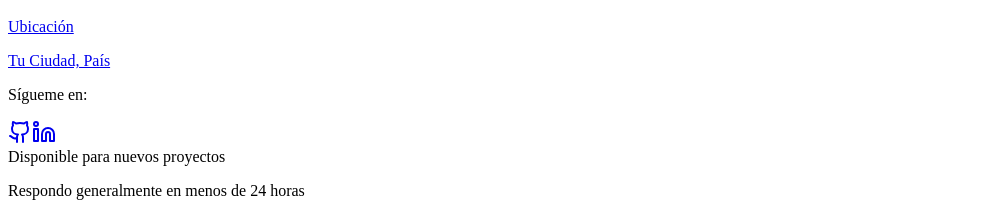
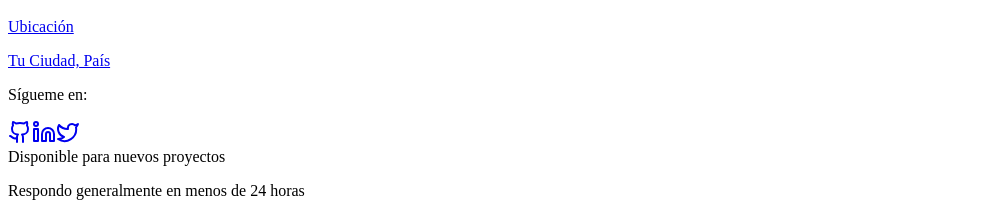
Before and after one commit to toastserial/Portafolio-Juan-Carloa-Ochoa, a React (Vite) app: page / in a window 1280 px wide. Shown: the part 7460-7680 px from the top of the page, without its empty margins (0-995 px from the left). Built offline with nearby package versions, Linux system fonts and the light colour scheme; the HTML template or start-up script is replaced by a standard one.

Commit message:
Quitando variables no utilizadas.

```diff
--- a/src/components/layout/Footer.tsx
+++ b/src/components/layout/Footer.tsx
@@ -1,7 +1,7 @@
 // src/components/layout/Footer.tsx
 import React from 'react';
 import { Link } from 'react-router-dom';
-import { Github, Linkedin, Mail, Twitter, Heart, ArrowUp } from 'lucide-react';
+import { Github, Linkedin, Mail, ArrowUp } from 'lucide-react';
 
 export const Footer: React.FC = () => {
   const currentYear = new Date().getFullYear();
--- a/src/components/sections/Contact.tsx
+++ b/src/components/sections/Contact.tsx
@@ -154,6 +154,12 @@ export const Contact: React.FC = () => {
       label: 'LinkedIn',
       href: 'https://linkedin.com/in/tu-perfil',
       color: 'hover:text-blue-600 dark:hover:text-blue-400'
+    },
+    {
+      icon: Twitter,
+      label: 'Twitter',
+      href: 'https://twitter.com/tu-usuario',
+      color: 'hover:text-blue-400 dark:hover:text-blue-300'
     }
   ];
 
```
